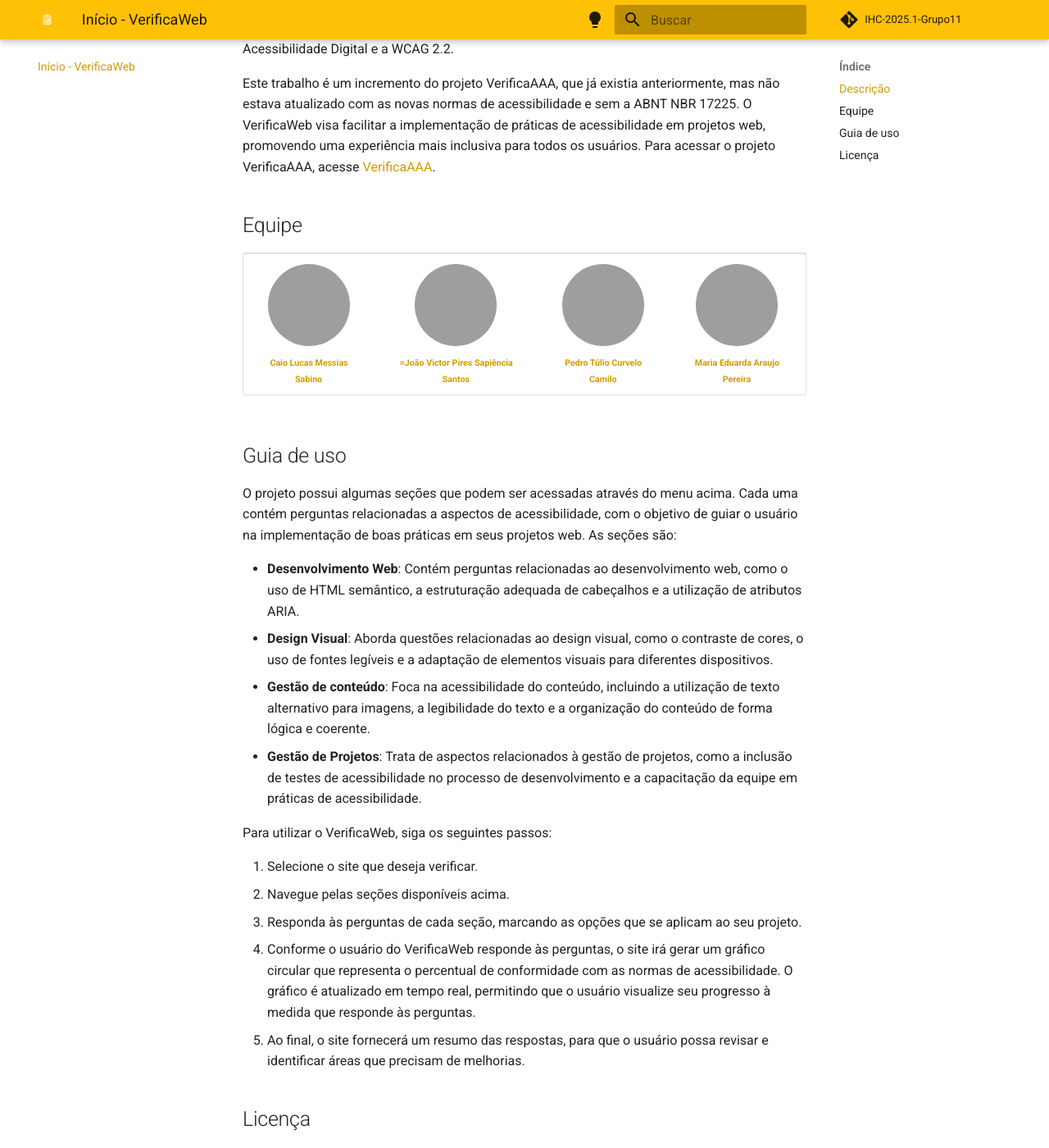
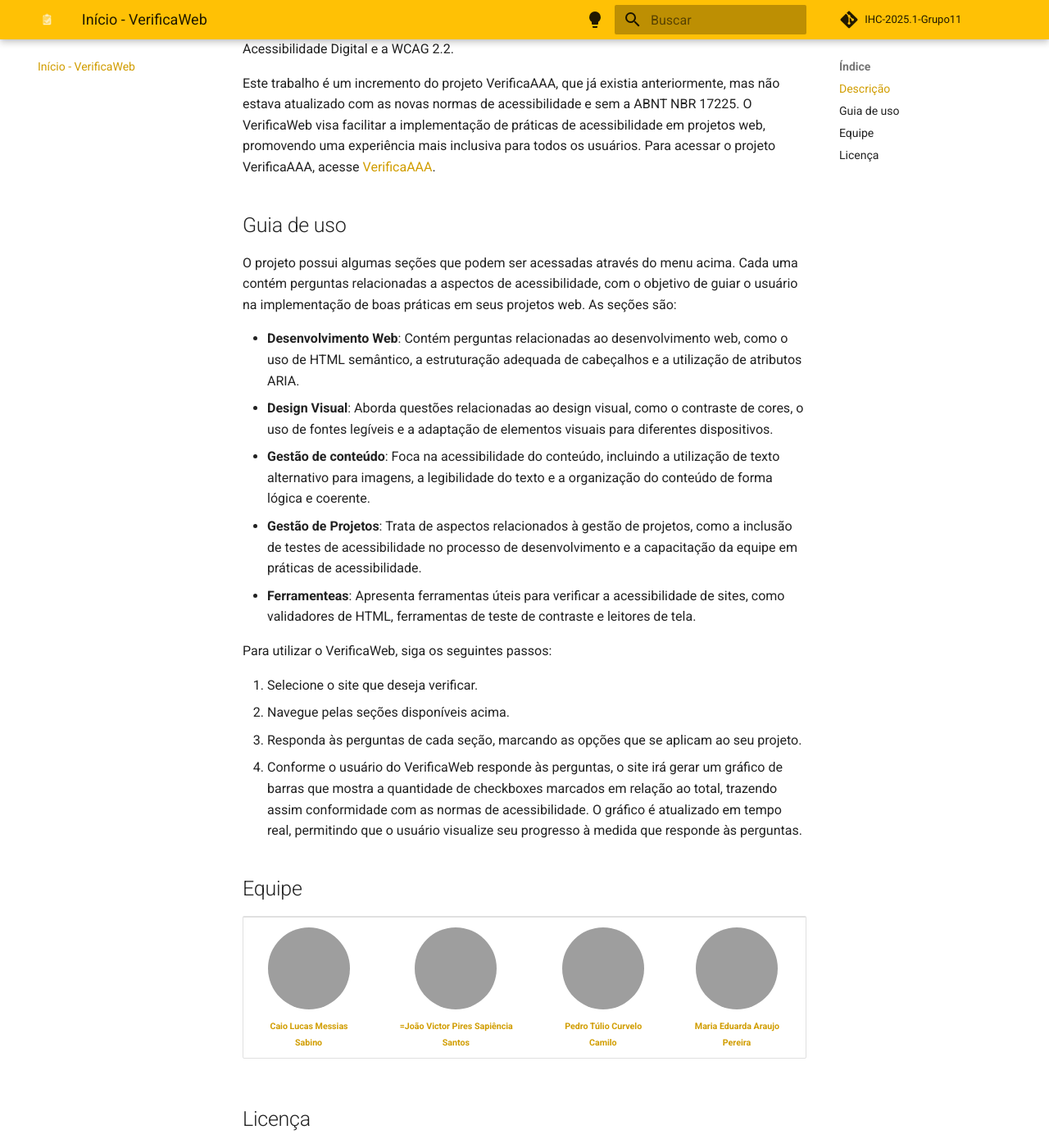
Before and after one commit to UnBIHC2025-1/IHC-2025.1-Grupo11, an MkDocs documentation site: the page built from docs/index.md, in a window 1280 px wide and 1400 px high, scrolled down 334 px, cut to the strip 0-1400 px from the top of the window. Shown: the whole strip at 82% size. Built offline with MkDocs 1.6.1 and Material for MkDocs 9.7.7, drawn with Linux system fonts in a browser that asks for light colours; comment, search, counter and statistics services are not loaded; some of the changed lines change nothing that is shown; grey boxes are pictures that could not be loaded.

Commit message:
fix: index

```diff
--- a/docs/index.md
+++ b/docs/index.md
@@ -5,6 +5,26 @@
 O VerificaWeb é um projeto criado a partir do curso de Interação Humano Computador, ministrado pela docente Rejane Maria da Costa Figueiredo, na Universidade de Brasília (UnB). Nesse sentido, seu objetivo final é fornecer um checklist prático de acessibilidade para projetos de desenvolvimento web, baseados na ABNT NBR 17225, o Guia de Boas Práticas para Acessibilidade Digital e a WCAG 2.2.
 
 Este trabalho é um incremento do projeto VerificaAAA, que já existia anteriormente, mas não estava atualizado com as novas normas de acessibilidade e sem a ABNT NBR 17225. O VerificaWeb visa facilitar a implementação de práticas de acessibilidade em projetos web, promovendo uma experiência mais inclusiva para todos os usuários. Para acessar o projeto VerificaAAA, acesse [VerificaAAA](https://github.com/vitorfleonardo/VerificaAAA/tree/main).
+
+## Guia de uso
+
+O projeto possui algumas seções que podem ser acessadas através do menu acima. Cada uma contém perguntas relacionadas a aspectos de acessibilidade, com o objetivo de guiar o usuário na implementação de boas práticas em seus projetos web. As seções são:
+
+- **Desenvolvimento Web**: Contém perguntas relacionadas ao desenvolvimento web, como o uso de HTML semântico, a estruturação adequada de cabeçalhos e a utilização de atributos ARIA.
+- **Design Visual**: Aborda questões relacionadas ao design visual, como o contraste de cores, o uso de fontes legíveis e a adaptação de elementos visuais para diferentes dispositivos.
+- **Gestão de conteúdo**: Foca na acessibilidade do conteúdo, incluindo a utilização de texto alternativo para imagens, a legibilidade do texto e a organização do conteúdo de forma lógica e coerente.
+- **Gestão de Projetos**: Trata de aspectos relacionados à gestão de projetos, como a inclusão de testes de acessibilidade no processo de desenvolvimento e a capacitação da equipe em práticas de acessibilidade.
+- **Ferramenteas**: Apresenta ferramentas úteis para verificar a acessibilidade de sites, como validadores de HTML, ferramentas de teste de contraste e leitores de tela.
+
+
+Para utilizar o VerificaWeb, siga os seguintes passos:
+
+1. Selecione o site que deseja verificar.
+2. Navegue pelas seções disponíveis acima.
+3. Responda às perguntas de cada seção, marcando as opções que se aplicam ao seu projeto.
+4. Conforme o usuário do VerificaWeb responde às perguntas, o site irá gerar um gráfico de barras que mostra a quantidade de checkboxes marcados em relação ao total, trazendo assim conformidade com as normas de acessibilidade. O gráfico é atualizado em tempo real, permitindo que o usuário visualize seu progresso à medida que responde às perguntas.
+
+
 
 ## Equipe
 
@@ -17,24 +37,6 @@
   </tr>
 </table>
 
-## Guia de uso
-
-O projeto possui algumas seções que podem ser acessadas através do menu acima. Cada uma contém perguntas relacionadas a aspectos de acessibilidade, com o objetivo de guiar o usuário na implementação de boas práticas em seus projetos web. As seções são:
-
-- **Desenvolvimento Web**: Contém perguntas relacionadas ao desenvolvimento web, como o uso de HTML semântico, a estruturação adequada de cabeçalhos e a utilização de atributos ARIA.
-- **Design Visual**: Aborda questões relacionadas ao design visual, como o contraste de cores, o uso de fontes legíveis e a adaptação de elementos visuais para diferentes dispositivos.
-- **Gestão de conteúdo**: Foca na acessibilidade do conteúdo, incluindo a utilização de texto alternativo para imagens, a legibilidade do texto e a organização do conteúdo de forma lógica e coerente.
-- **Gestão de Projetos**: Trata de aspectos relacionados à gestão de projetos, como a inclusão de testes de acessibilidade no processo de desenvolvimento e a capacitação da equipe em práticas de acessibilidade.
-
-
-Para utilizar o VerificaWeb, siga os seguintes passos:
-
-1. Selecione o site que deseja verificar.
-2. Navegue pelas seções disponíveis acima.
-3. Responda às perguntas de cada seção, marcando as opções que se aplicam ao seu projeto.
-4. Conforme o usuário do VerificaWeb responde às perguntas, o site irá gerar um gráfico circular que representa o percentual de conformidade com as normas de acessibilidade. O gráfico é atualizado em tempo real, permitindo que o usuário visualize seu progresso à medida que responde às perguntas.
-5. Ao final, o site fornecerá um resumo das respostas, para que o usuário possa revisar e identificar áreas que precisam de melhorias.
-
 
 
 ## Licença
```
